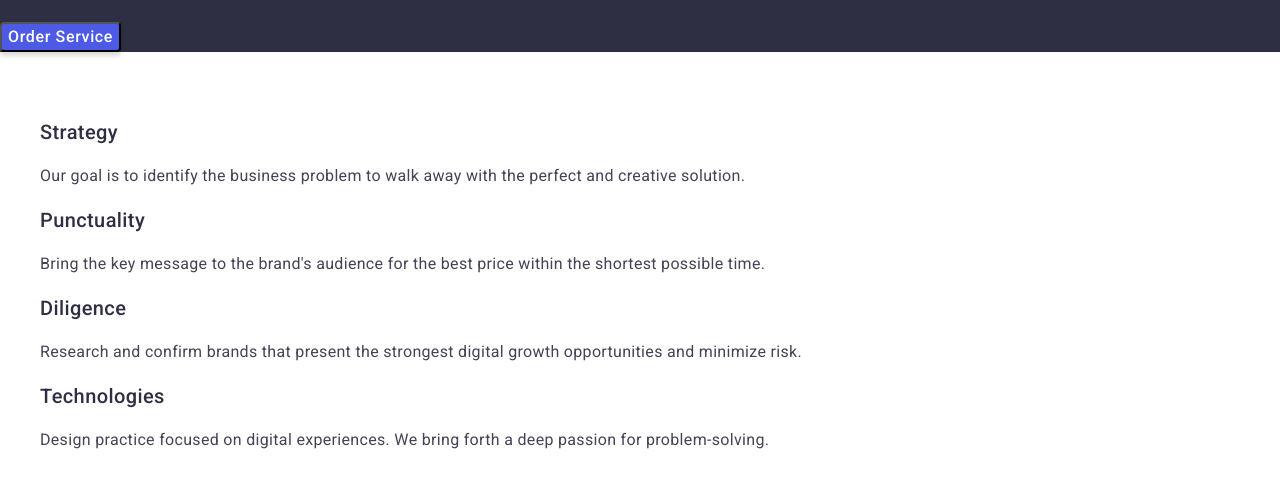
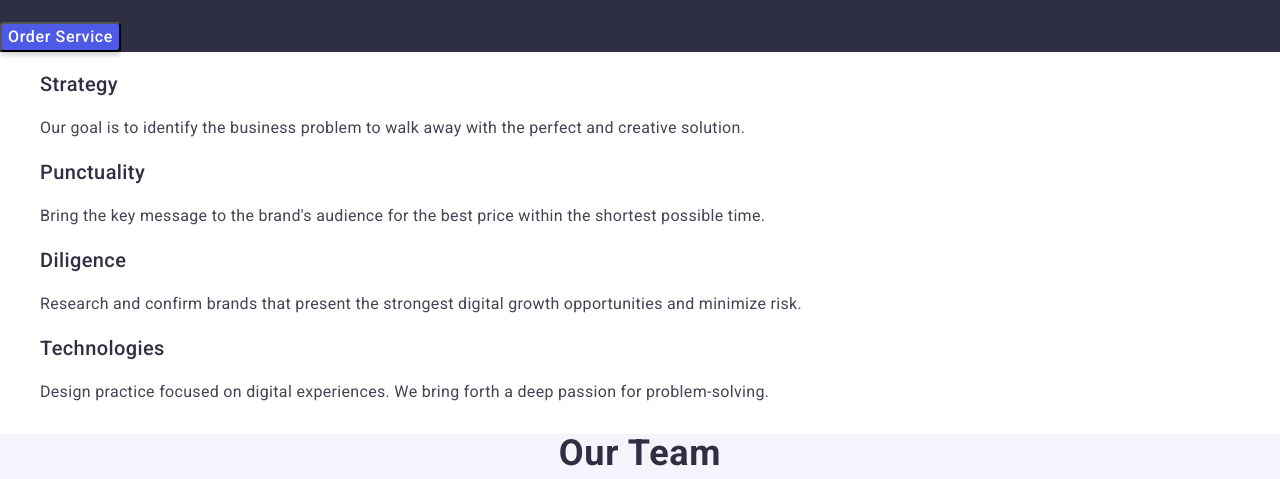
Before and after one commit to JeniaGurman/goit-markup-hw-02, a plain HTML site: page index.html in a window 1280 px wide. Shown: the part 304-783 px from the top of the page. Drawn offline with nearby package versions, Linux system fonts and the light colour scheme.

Commit message:
homework 2

```diff
--- a/css/styles.css
+++ b/css/styles.css
@@ -4,13 +4,6 @@
     color: #434455;
 
     background-color: #FFF;
-
-}
-
-.visually-hidden {
-    white-space: nowrap;
-    clip-path: inset(100%);
-    clip: rect(0 0 0 0);
 
 }
 
@@ -49,8 +42,6 @@
 .header-menu-link:hover,
 .header-menu-link:focus {
     color: #404bbf;
-    ;
-
 
 }
 
--- a/index.html
+++ b/index.html
@@ -49,7 +49,7 @@
             <button class="business-service-btn" type="button">Order Service</button>
         </section>
         <section class="individual">
-            <h2 class="visually-hidden">individuality</h2>
+            <h2 hidden>individuality</h2>
             <ul class="individual-list list">
                 <li class="individual-item">
                     <h3 class="individual-subtitle">Strategy</h3>
```
